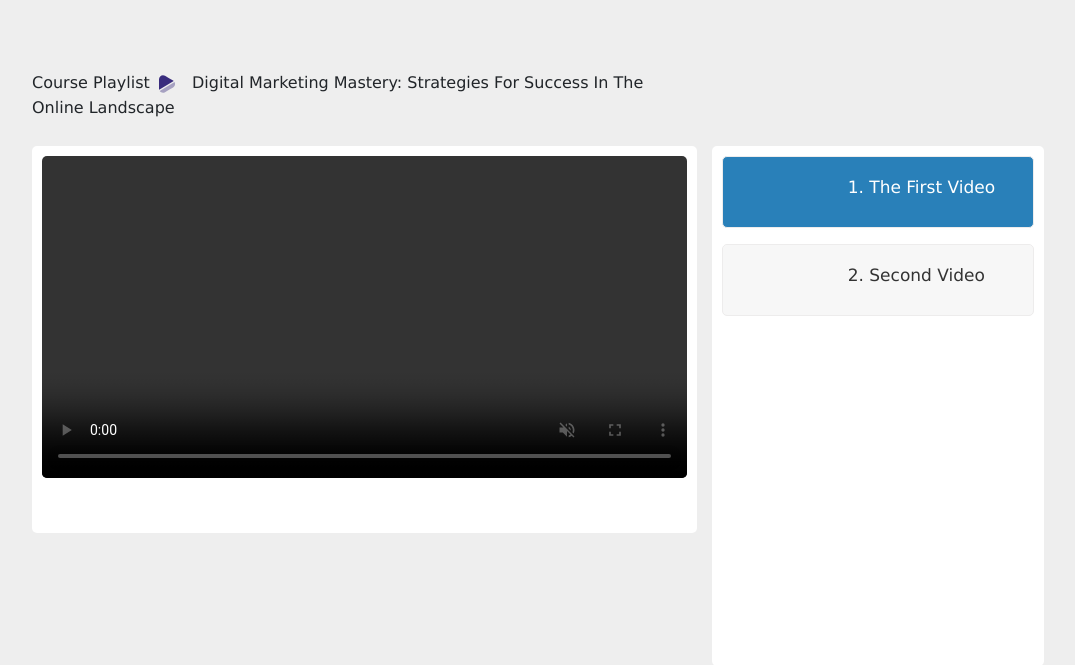
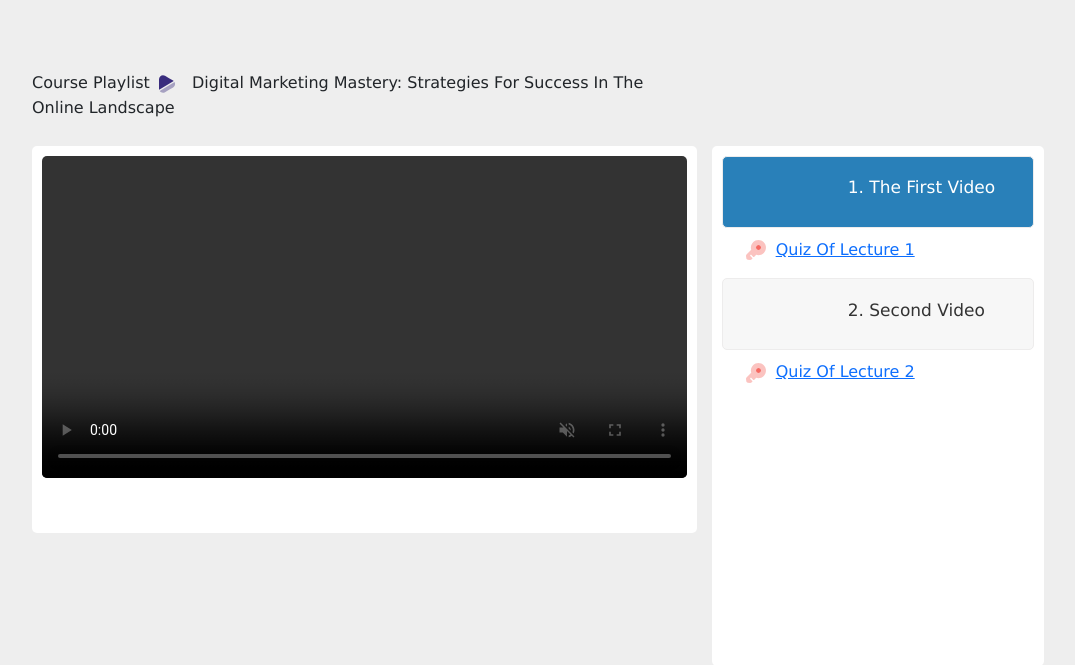
Before and after one commit to moniruldevelopers/ecourseugv, a Django app: a page that uses templates/playlist.html in a window 1280 px wide. Shown: the part 492-1157 px from the top of the page, without its empty margins (102-1177 px from the left). Run offline with Django 5.2, Linux system fonts and the light colour scheme; a user stored in the database is signed in; data comes from the database, SQL or seed files in the repository; both versions use the stored data as it was after the commit; some libraries are stand-ins or nearby versions; grey boxes are pictures that could not be loaded.

Commit message:
lecture icon set completed

```diff
--- a/lms/models.py
+++ b/lms/models.py
@@ -77,7 +77,8 @@
     is_preview = models.BooleanField(default=False)
     video_file = models.FileField(upload_to='course_videos/')
     class_file = models.FileField(upload_to='course_files/', null=True, blank=True )
-
+    assignment = models.FileField(upload_to='course_files/', null=True, blank=True )
+    quiz = models.URLField(max_length=500, null=True, blank=True)
     def __str__(self):
         return self.title
 
--- a/templates/playlist.html
+++ b/templates/playlist.html
@@ -157,11 +157,19 @@
               </div>
           <ol>
             <li style="list-style-type: none;">
+                {% if video.class_file.size > 0 %}
+                <img src="{% static 'assets/img/icon/chapter.svg' %}" class="me-2" alt=""> <a href="{{video.class_file.url}}">Download {{ forloop.counter }} Lecture file</a><br>
+                {% endif %}
+                </li>
 
-                {% if video.class_file.size > 0 %}
-                <img src="{% static 'assets/img/icon/chapter.svg' %}" class="me-2" alt=""> <a href="{{ video.class_file.url }}">Download {{ video.title }} Class File</a>
+                {% if video.assignment %}
+                <img src="{% static 'assets/img/icon/cloud.svg' %}" class="me-2" alt=""><a href="{{video.assignment.url}}">Assignment of Lecture {{ forloop.counter }}   </a><br>
                 {% endif %}
-                 </li>
+
+                {% if video.quiz %}
+                <img src="{% static 'assets/img/icon/key.svg' %}" class="me-2" alt=""><a href="{{video.quiz}}">Quiz of Lecture {{ forloop.counter }}</a>
+                {% endif %}
+
           </ol>
         {% endfor %}
     </div>
```
Also changed, not shown: db.sqlite3, lms/migrations/0007_video_assignment_video_quiz_alter_video_class_file.py (added), lms/migrations/0008_alter_video_quiz.py (added).
